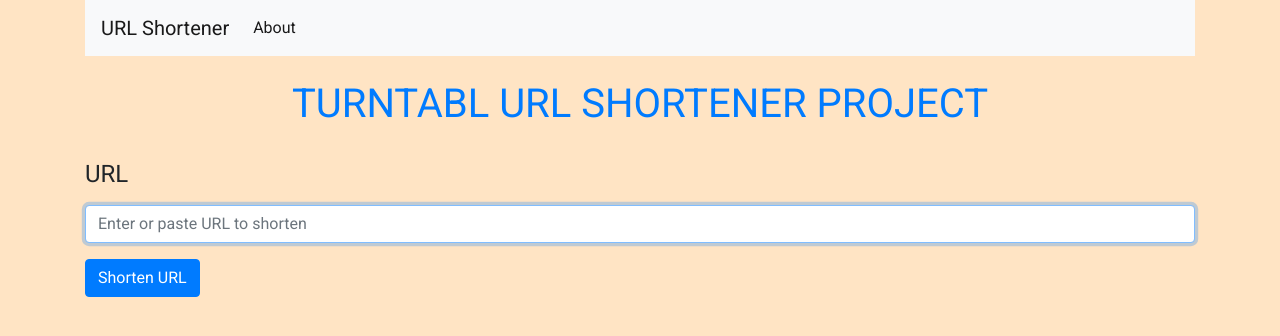
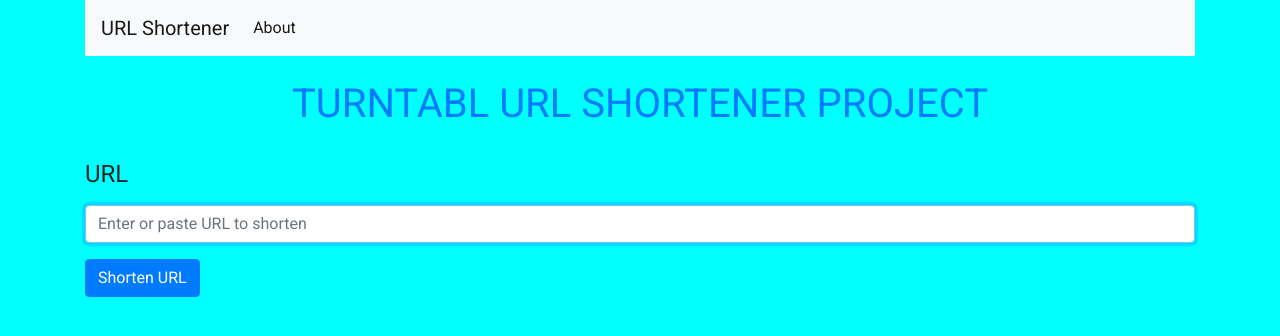
Before and after one commit to CharlesBoadu/Turntabl-final-project-work, a Flask app: page / in a window 1280 px wide. Shown: the top 336 px of the page. Run offline with Flask 2, Linux system fonts and the light colour scheme; some libraries are stand-ins or nearby versions.

Commit message:
changed background color

```diff
--- a/templates/base.html
+++ b/templates/base.html
@@ -16,13 +16,20 @@
       crossorigin="anonymous"
     />
 
-    <link rel="preconnect" href="https://fonts.googleapis.com">
-    <link rel="preconnect" href="https://fonts.gstatic.com" crossorigin>
-    <link href="https://fonts.googleapis.com/css2?family=Roboto:wght@300;400&display=swap" rel="stylesheet">
-
+    <link rel="preconnect" href="https://fonts.googleapis.com" />
+    <link rel="preconnect" href="https://fonts.gstatic.com" crossorigin />
+    <link
+      href="https://fonts.googleapis.com/css2?family=Roboto:wght@300;400&display=swap"
+      rel="stylesheet"
+    />
+    <link
+      rel="stylesheet"
+      type="text/css"
+      href="{{ url_for('static', filename='css/style.css')}}"
+    />
     <title>{% block title %} {% endblock %}</title>
   </head>
-  <body style="background-color: bisque; font-family: 'Roboto', sans-serif;">
+  <body style="background: aqua; font-family: 'Roboto', sans-serif">
     <div class="container">
       <nav class="navbar navbar-expand-md navbar-light bg-light">
         <a class="navbar-brand" href="{{ url_for('index')}}">URL Shortener</a>
```
